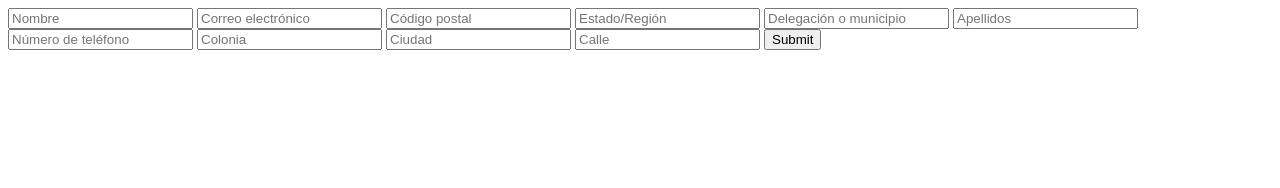
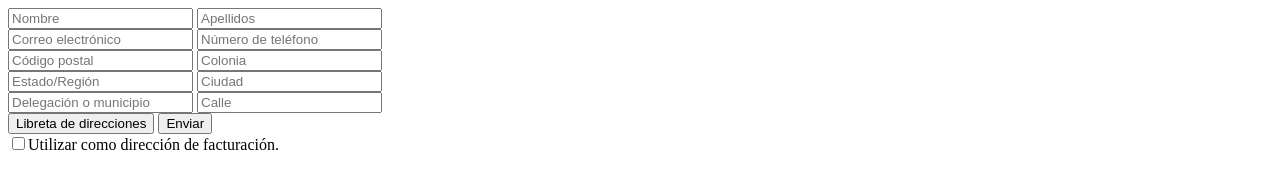
Before and after one commit to arleyguerrero70/Carrito, a plain HTML site: page form.html in a window 1280 px wide. Drawn offline with Linux system fonts and the light colour scheme.

Commit message:
Se ajusto el HTML de formulario

```diff
--- a/form.html
+++ b/form.html
@@ -6,17 +6,45 @@
     <meta name="viewport" content="width=, initial-scale=1.0">
     <form action="">
         <div>
-            <i class="fas fa-user icon"></i><input type="text" placeholder="Nombre" required>
-            <i class="fas fa-envelope icon"></i><input type="email" placeholder="Correo electrónico" required>
-            <i class="fas fa-map-pin icon"></i><input type="text" placeholder="Código postal" required>
-            <i class="fas fa-map-marker-alt icon"></i><input type="text" placeholder="Estado/Región" required>
-            <i class="fas fa-route icon"></i><input type="text" placeholder="Delegación o municipio" required>
-            <i class="fas fa-user icon"></i><input type="text" placeholder="Apellidos" required>
-            <i class="fas fa-phone-alt icon"></i><input type="text" placeholder="Número de teléfono" required>
-            <i class="fas fa-map-marked-alt icon"></i><input type="text" placeholder="Colonia" required>
-            <i class="fas fa-city icon"></i><input type="text" placeholder="Ciudad" required>
-            <i class="fas fa-road icon"></i><input type="text" placeholder="Calle" required>
-            <input type="submit" placeholder="Guardar">
+            <form action="">
+                <section>
+                    <i class="fas fa-user icon"></i>
+                    <input type="text" placeholder="Nombre" required>
+                    <i class="fas fa-user icon"></i>
+                    <input type="text" placeholder="Apellidos" required>
+                </section>
+                <section>
+                    <i class="fas fa-envelope icon"></i>
+                    <input type="email" placeholder="Correo electrónico" required>
+                    <i class="fas fa-phone-alt icon"></i>
+                    <input type="text" placeholder="Número de teléfono" required>
+                </section>
+                <section>
+                    <i class="fas fa-map-pin icon"></i>
+                    <input type="text" placeholder="Código postal" required>
+                    <i class="fas fa-map-marked-alt icon"></i>
+                    <input type="text" placeholder="Colonia" required>
+                </section>
+                <section>
+                    <i class="fas fa-map-marker-alt icon"></i>
+                    <input type="text" placeholder="Estado/Región" required>
+                    <i class="fas fa-city icon"></i>
+                    <input type="text" placeholder="Ciudad" required>
+                </section>
+                <section>
+                    <i class="fas fa-route icon"></i>
+                    <input type="text" placeholder="Delegación o municipio" required>
+                    <i class="fas fa-road icon"></i>
+                    <input type="text" placeholder="Calle" required>
+                </section>
+                <div class="start">
+                    <button type="submit">Libreta de direcciones</button>
+                    <button type="submit">Enviar</button>
+                </div>
+                <div>
+                    <label for=""><input type="checkbox">Utilizar como dirección de facturación.</label>
+                </div>
+            </form>
         </div>
     </form>
     <title>Document</title>
```
